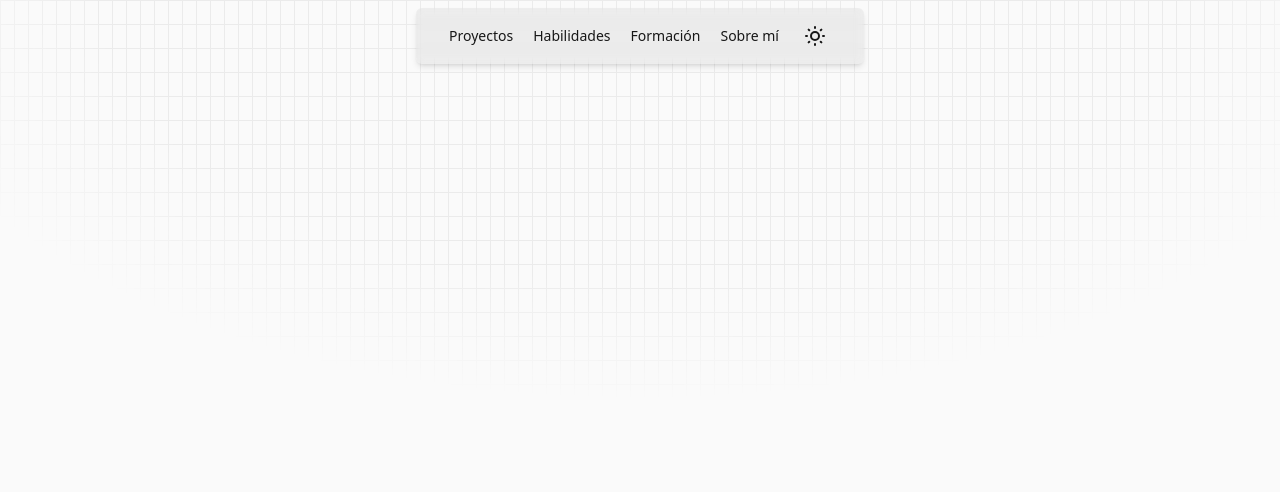
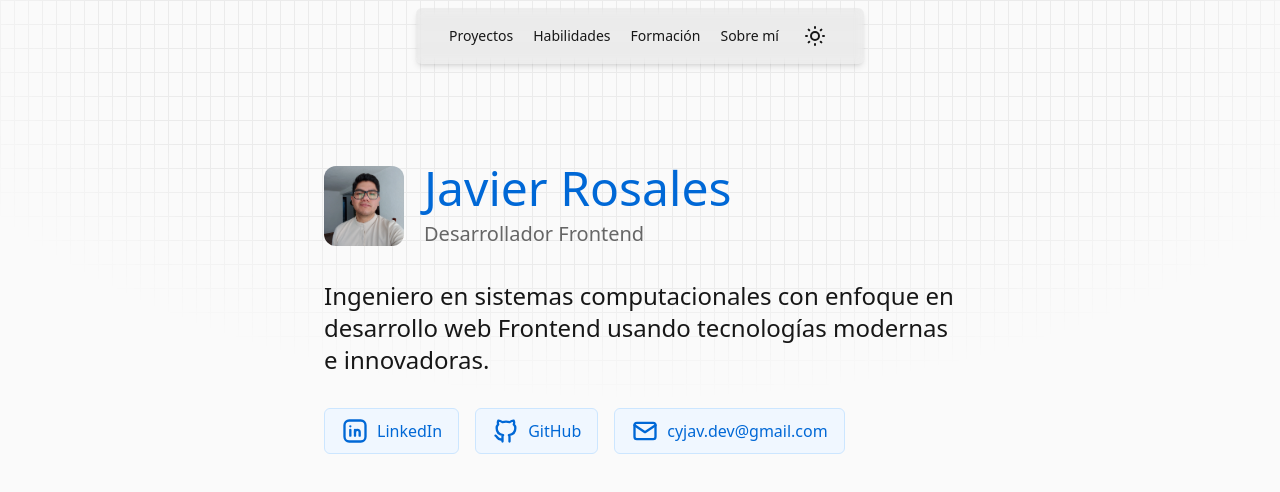
Before and after one commit to javier-rosales/portfolio, a React (Vite) app: page / in a window 1280 px wide. Shown: the top 492 px of the page. Built offline with nearby package versions, Linux system fonts and the light colour scheme.

Commit message:
Add hero section

```diff
--- a/src/App.jsx
+++ b/src/App.jsx
@@ -1,12 +1,14 @@
 import Background from './components/Background'
 import Header from './components/Header'
+import Hero from './components/Hero'
 
 const App = () => {
   return (
-    <div>
+    <>
       <Background />
       <Header />
-    </div>
+      <Hero />
+    </>
   )
 }
 
--- /dev/null
+++ b/src/components/ContactLink.jsx
@@ -0,0 +1,16 @@
+const ContactLink = ({ href, icon, text }) => {
+  return (
+    <a
+      className='flex gap-2 items-center bg-[#f0f7ff] hover:bg-[#ebf5ff] active:bg-[#e0f0ff] dark:bg-[#0f1c2e] dark:hover:bg-[#10233d] dark:active:bg-[#0f2f57] border border-[#cce6ff] hover:border-[#99ceff] active:border-[#52aeff] dark:border-[#0d3868] dark:hover:border-[#0a4380] dark:active:border-[#0091ff] px-4 py-2 rounded-md text-[#0068d6] dark:text-[#52A8FF]'
+      href={href}
+      target='_blank'
+    >
+      {icon}
+      <span>
+        {text}
+      </span>
+    </a>
+  )
+}
+
+export default ContactLink
--- /dev/null
+++ b/src/components/Hero.jsx
@@ -0,0 +1,55 @@
+import Section from './Section'
+import profileHero from '/javier-photo.webp'
+import ContactLink from './ContactLink'
+import LinkedIn from './icons/LinkedIn'
+import GitHub from './icons/GitHub'
+import Email from './icons/Email'
+
+const contactIconSize = 'sm'
+
+const contactLinks = [
+  {
+    href: 'https://www.linkedin.com/in/francisco-javier-rosales-ben%C3%ADtez-4784b6283',
+    icon: <LinkedIn size={contactIconSize} />,
+    text: 'LinkedIn'
+  },
+  {
+    href: 'https://github.com/javier-rosales',
+    icon: <GitHub size={contactIconSize} />,
+    text: 'GitHub'
+  },
+  {
+    href: 'mailto:cyjav.dev@gmail.com',
+    icon: <Email size={contactIconSize} />,
+    text: 'cyjav.dev@gmail.com'
+  }
+]
+
+const Hero = () => {
+  return (
+    <Section>
+      <div className='grid gap-5 md:gap-6 lg:gap-8 my-4 md:my-10 lg:my-20'>
+        <div className='flex gap-5 items-center'>
+          <img src={profileHero} className='w-20 rounded-xl' alt='Javier Rosales' />
+          <div>
+            <h1 className='mb-2 text-4xl md:text-5xl font-medium text-[#0068d6] dark:text-[#52a8ff]'>Javier Rosales</h1>
+            <h3 className='text-lg md:text-xl text-[#666666] dark:text-[#a1a1a1]'>Desarrollador Frontend</h3>
+          </div>
+        </div>
+        <p className='text-xl md:text-2xl'>
+          Ingeniero en sistemas computacionales con enfoque en desarrollo web Frontend usando tecnologías modernas e innovadoras.
+        </p>
+        <div className='flex flex-wrap gap-4'>
+          {contactLinks.map((contactLink, index) => (
+            <ContactLink
+              key={index}
+              {...contactLink}
+            />
+          ))}
+        </div>
+      </div>
+    </Section>
+  )
+}
+
+export default Hero
--- /dev/null
+++ b/src/components/Section.jsx
@@ -0,0 +1,9 @@
+const Section = ({ children }) => {
+  return (
+    <section className='max-w-2xl mx-auto p-5'>
+      {children}
+    </section>
+  )
+}
+
+export default Section
--- /dev/null
+++ b/src/components/icons/Email.jsx
@@ -0,0 +1,22 @@
+import sizeList from './sizeList'
+
+const Email = ({ size = 'md' }) => {
+  return (
+    <svg
+      xmlns='http://www.w3.org/2000/svg'
+      className={`w-${sizeList[size]} h-${sizeList[size]}`}
+      viewBox='0 0 24 24'
+      fill='none'
+      stroke='currentColor'
+      strokeWidth='2'
+      strokeLinecap='round'
+      strokeLinejoin='round'
+    >
+      <path stroke='none' d='M0 0h24v24H0z' fill='none' />
+      <path d='M3 7a2 2 0 0 1 2 -2h14a2 2 0 0 1 2 2v10a2 2 0 0 1 -2 2h-14a2 2 0 0 1 -2 -2v-10z' />
+      <path d='M3 7l9 6l9 -6' />
+    </svg>
+  )
+}
+
+export default Email
--- /dev/null
+++ b/src/components/icons/GitHub.jsx
@@ -0,0 +1,21 @@
+import sizeList from './sizeList'
+
+const GitHub = ({ size = 'md' }) => {
+  return (
+    <svg
+      xmlns='http://www.w3.org/2000/svg'
+      className={`w-${sizeList[size]} h-${sizeList[size]}`}
+      viewBox='0 0 24 24'
+      fill='none'
+      stroke='currentColor'
+      strokeWidth='2'
+      strokeLinecap='round'
+      strokeLinejoin='round'
+    >
+      <path stroke='none' d='M0 0h24v24H0z' fill='none' />
+      <path d='M9 19c-4.3 1.4 -4.3 -2.5 -6 -3m12 5v-3.5c0 -1 .1 -1.4 -.5 -2c2.8 -.3 5.5 -1.4 5.5 -6a4.6 4.6 0 0 0 -1.3 -3.2a4.2 4.2 0 0 0 -.1 -3.2s-1.1 -.3 -3.5 1.3a12.3 12.3 0 0 0 -6.2 0c-2.4 -1.6 -3.5 -1.3 -3.5 -1.3a4.2 4.2 0 0 0 -.1 3.2a4.6 4.6 0 0 0 -1.3 3.2c0 4.6 2.7 5.7 5.5 6c-.6 .6 -.6 1.2 -.5 2v3.5' />
+    </svg>
+  )
+}
+
+export default GitHub
--- /dev/null
+++ b/src/components/icons/LinkedIn.jsx
@@ -0,0 +1,25 @@
+import sizeList from './sizeList'
+
+const LinkedIn = ({ size = 'md' }) => {
+  return (
+    <svg
+      xmlns='http://www.w3.org/2000/svg'
+      className={`w-${sizeList[size]} h-${sizeList[size]}`}
+      viewBox='0 0 24 24'
+      fill='none'
+      stroke='currentColor'
+      strokeWidth='2'
+      strokeLinecap='round'
+      strokeLinejoin='round'
+    >
+      <path stroke='none' d='M0 0h24v24H0z' fill='none' />
+      <path d='M8 11v5' />
+      <path d='M8 8v.01' />
+      <path d='M12 16v-5' />
+      <path d='M16 16v-3a2 2 0 1 0 -4 0' />
+      <path d='M3 7a4 4 0 0 1 4 -4h10a4 4 0 0 1 4 4v10a4 4 0 0 1 -4 4h-10a4 4 0 0 1 -4 -4z' />
+    </svg>
+  )
+}
+
+export default LinkedIn
```
Also changed, not shown: public/javier-photo.webp (added).
